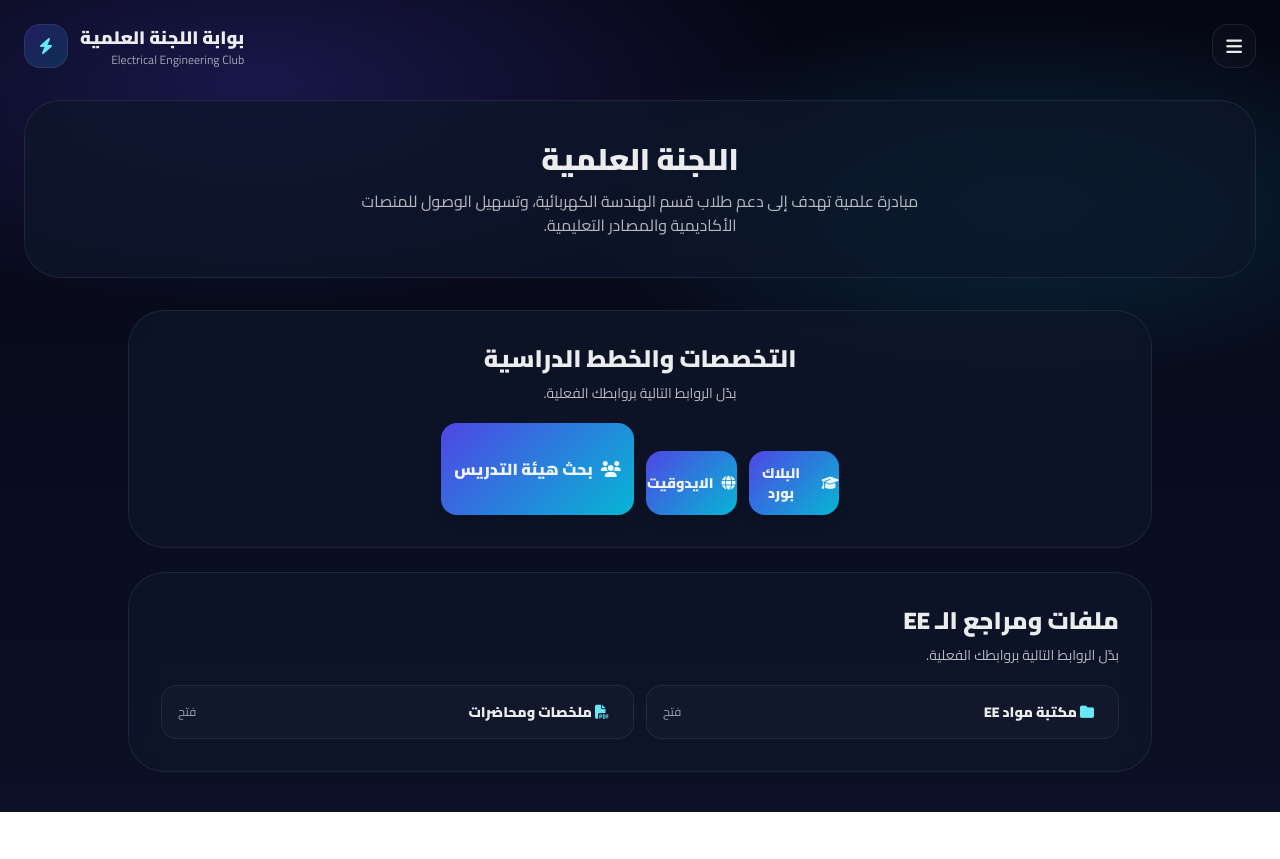
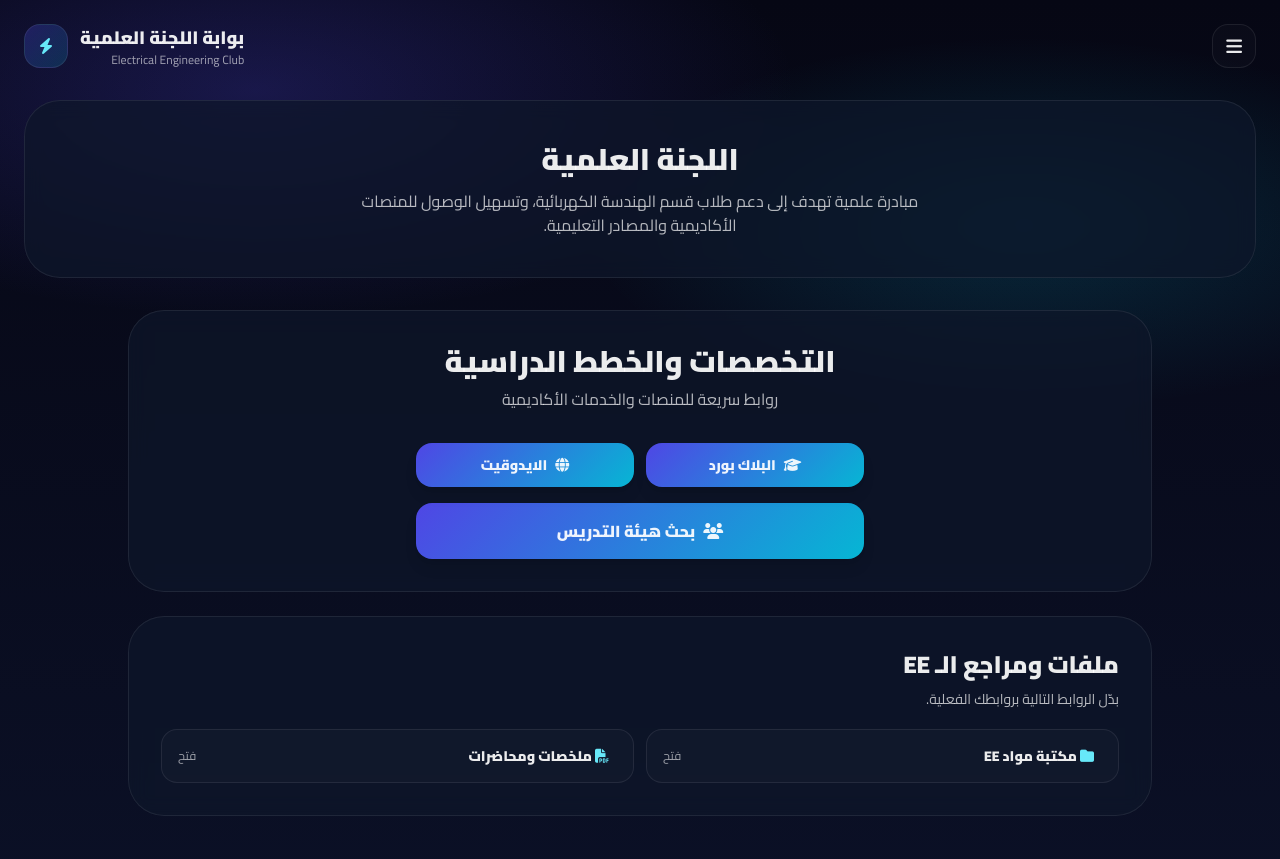
Before and after one commit to 4wy2/EEC, a plain HTML site: page index.html in a window 1280 px wide. Before the commit the page ends 812 px from the top, so only its background shows below. Drawn offline with nearby package versions, Linux system fonts and the light colour scheme.

Commit message:
Update index.html

```diff
--- a/index.html
+++ b/index.html
@@ -131,35 +131,48 @@
   </header>
 
   <main class="px-6 pb-10">
-    <div class="max-w-5xl mx-auto">
+    <main class="px-4 sm:px-6 pb-10">
+  <div class="max-w-5xl mx-auto">
 
-      <section id="plans" class="mt-8 glass rounded-[2.25rem] p-6 md:p-8 text-right">
-        <div class="flex flex-col items-center text-center">
-        <h3 class="text-2xl font-black">التخصصات والخطط الدراسية</h3>
-        <p class="mt-2 text-sm text-white/70">بدّل الروابط التالية بروابطك الفعلية.</p>
-          <div class="mt-5 grid md:grid-cols-2 gap-3">
-            <div class="mt-7 w-full max-w-md space-y-3">
-            <div class="flex gap-3">
-              <a href="https://jic.blackboard.com" target="_blank" rel="noopener noreferrer"
-                class="btn-brand w-1/2 py-3 rounded-2xl font-extrabold text-sm shadow-lg flex items-center justify-center gap-2">
-                <i class="fa-solid fa-graduation-cap" aria-hidden="true"></i> البلاك بورد
-              </a>
+    <section id="plans" class="mt-8 glass rounded-[2.25rem] p-6 sm:p-8 text-center">
 
-              <a href="https://edugate.rcjy.edu.sa/jyup/init" target="_blank" rel="noopener noreferrer"
-                class="btn-brand w-1/2 py-3 rounded-2xl font-extrabold text-sm shadow-lg flex items-center justify-center gap-2">
-                <i class="fa-solid fa-globe" aria-hidden="true"></i> الايدوقيت
-              </a>
-            </div>
-          </div>
+      <!-- العنوان -->
+      <h3 class="text-2xl sm:text-3xl font-black">
+        التخصصات والخطط الدراسية
+      </h3>
 
-          <!-- زر يفتح الصفحة الثانية -->
-          <a href="faculty.html" class="btn-brand block w-full py-4 rounded-2xl font-black text-base shadow-lg flex items-center justify-center gap-2">
-            <i class="fa-solid fa-users" aria-hidden="true"></i> بحث هيئة التدريس
+      <p class="mt-2 text-sm sm:text-base text-white/70">
+        روابط سريعة للمنصات والخدمات الأكاديمية
+      </p>
+
+      <!-- الأزرار -->
+      <div class="mt-8 w-full max-w-md mx-auto space-y-4">
+
+        <!-- بلاكبورد + الايدوقيت -->
+        <div class="flex flex-col sm:flex-row gap-3">
+          <a href="https://jic.blackboard.com" target="_blank" rel="noopener noreferrer"
+             class="btn-brand w-full sm:w-1/2 py-3 rounded-2xl font-extrabold text-sm shadow-lg flex items-center justify-center gap-2">
+            <i class="fa-solid fa-graduation-cap"></i>
+            البلاك بورد
+          </a>
+
+          <a href="https://edugate.rcjy.edu.sa/jyup/init" target="_blank" rel="noopener noreferrer"
+             class="btn-brand w-full sm:w-1/2 py-3 rounded-2xl font-extrabold text-sm shadow-lg flex items-center justify-center gap-2">
+            <i class="fa-solid fa-globe"></i>
+            الايدوقيت
           </a>
         </div>
 
-        </div>
-      </section>
+        <!-- زر هيئة التدريس -->
+        <a href="faculty.html"
+           class="btn-brand block w-full py-3 sm:py-4 rounded-2xl font-black text-base shadow-lg flex items-center justify-center gap-2">
+          <i class="fa-solid fa-users"></i>
+          بحث هيئة التدريس
+        </a>
+
+      </div>
+    </section>
+
 
       <section id="resources" class="mt-6 glass rounded-[2.25rem] p-6 md:p-8 text-right">
         <h3 class="text-2xl font-black">ملفات ومراجع الـ EE</h3>
```
